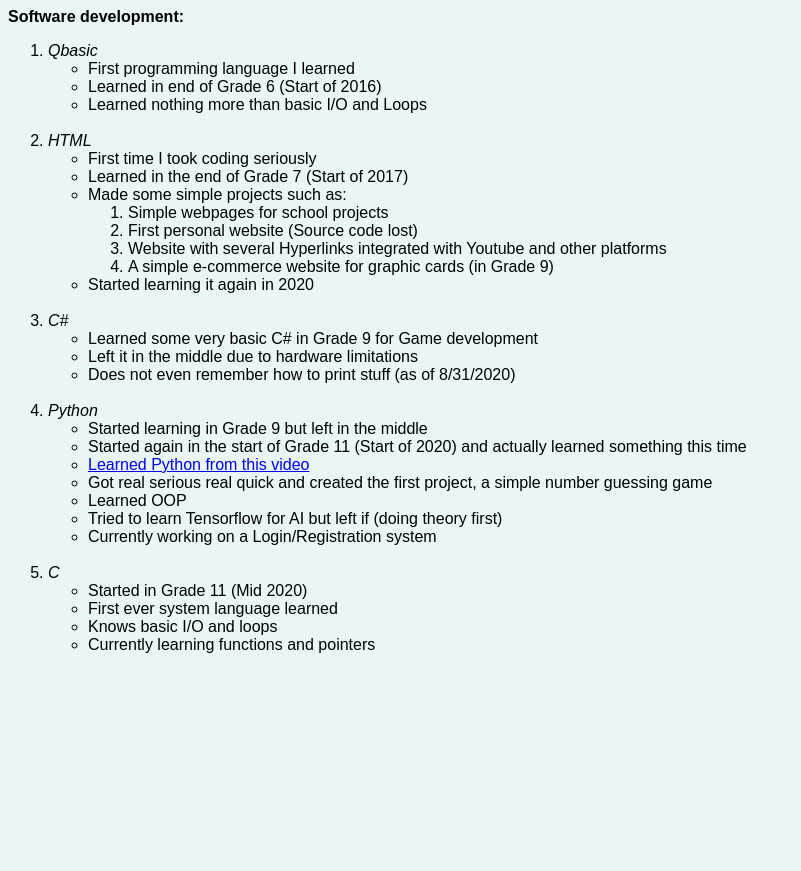
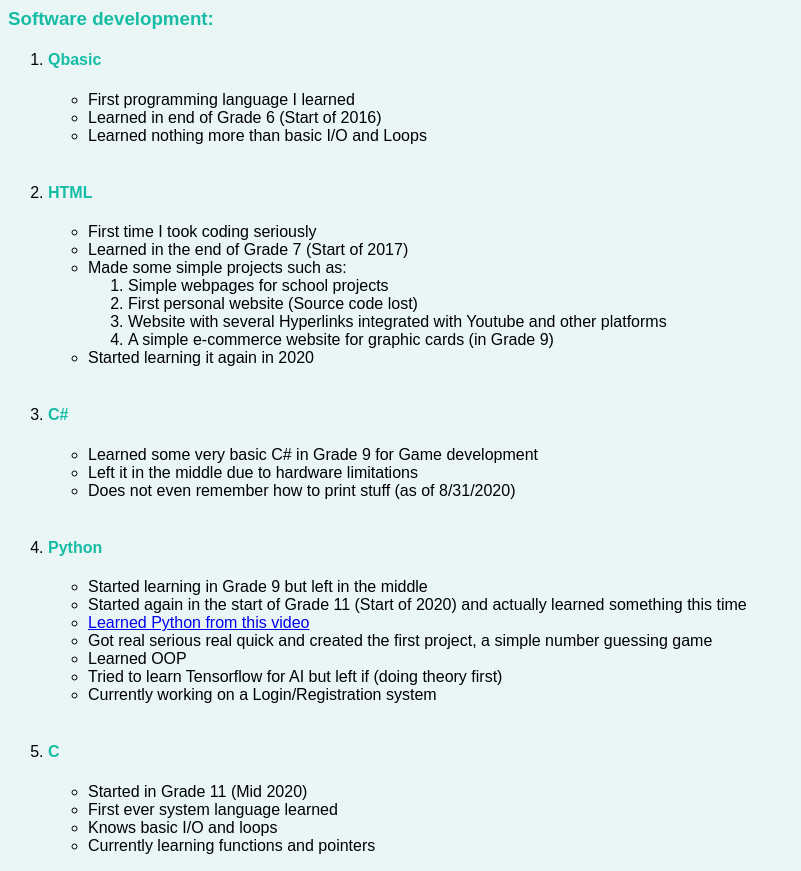
Before and after one commit to Milind242/Personal_Website, a plain HTML site: page personal_software_dev_info.html in a window 1280 px wide. Shown: the whole page, without its empty margins (0-801 px from the left). Before the commit the page ends 800 px from the top, so only its background shows below. Drawn offline with Linux system fonts and the light colour scheme.

Commit message:
Update personal_software_dev_info.html

```diff
--- a/personal_software_dev_info.html
+++ b/personal_software_dev_info.html
@@ -6,10 +6,10 @@
         <link rel="stylesheet" href="styles.css">
     </head>
     <body>
-        <strong>Software development:</strong>
+        <h3>Software development:</h3>
         <ol>
             <li>
-                <em>Qbasic</em>
+                <h4>Qbasic</h4>
                 <ul>
                     <li>First programming language I learned</li>
                     <li>Learned in end of Grade 6 (Start of 2016)</li>
@@ -20,7 +20,7 @@
             <br>
 
             <li>
-                <em>HTML</em>
+                <h4>HTML</h4>
                 <ul>
                     <li>First time I took coding seriously</li>
                     <li>Learned in the end of Grade 7 (Start of 2017)</li>
@@ -39,7 +39,7 @@
             <br>
 
             <li>
-                <em>C#</em>
+                <h4>C#</h4>
                 <ul>
                     <li>Learned some very basic C# in Grade 9 for Game development</li>
                     <li>Left it in the middle due to hardware limitations</li>
@@ -50,7 +50,7 @@
             <br>
 
             <li>
-                <em>Python</em>
+                <h4>Python</h4>
                 <ul>
                     <li>Started learning in Grade 9 but left in the middle</li>
                     <li>Started again in the start of Grade 11 (Start of 2020) and actually learned something this time</li>
@@ -65,7 +65,7 @@
             <br>
 
             <li>
-                <em>C</em>
+                <h4>C</h4>
                 <ul>
                     <li>Started in Grade 11 (Mid 2020)</li>
                     <li>First ever system language learned</li>
```
